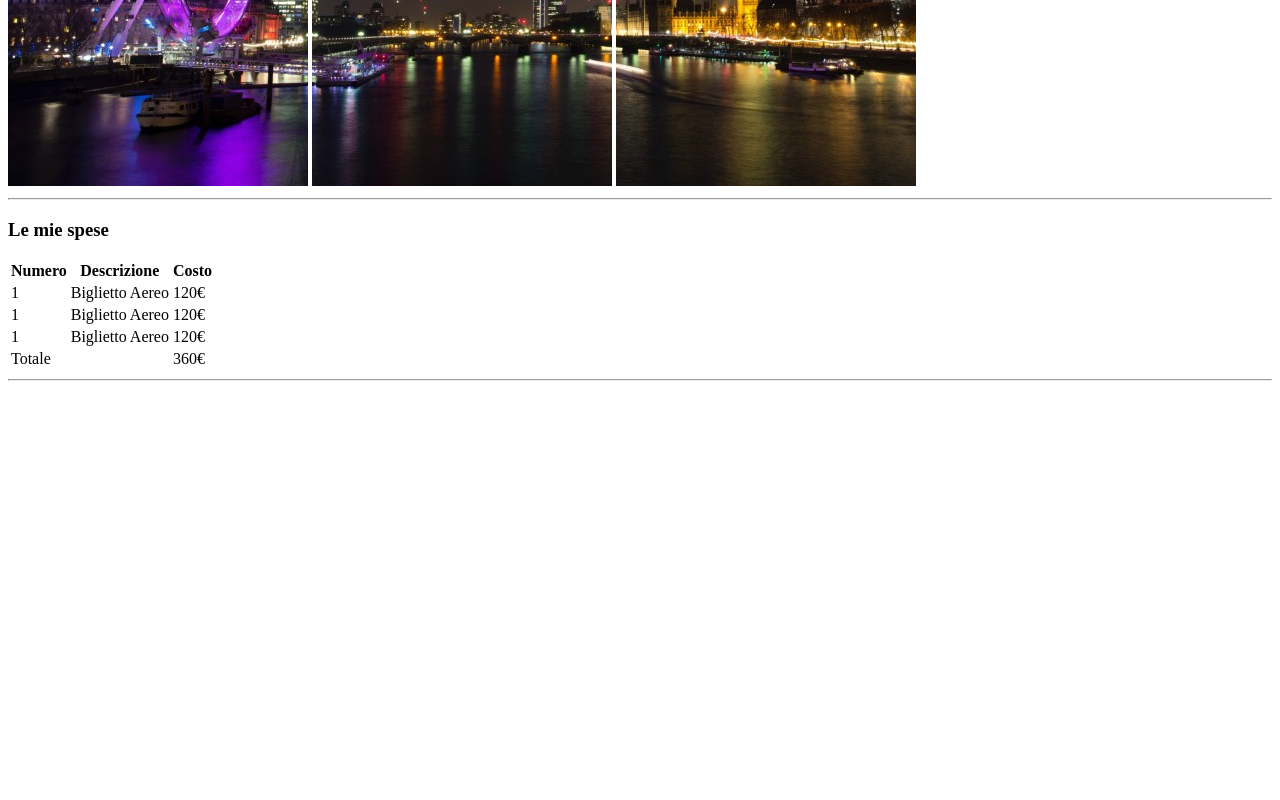
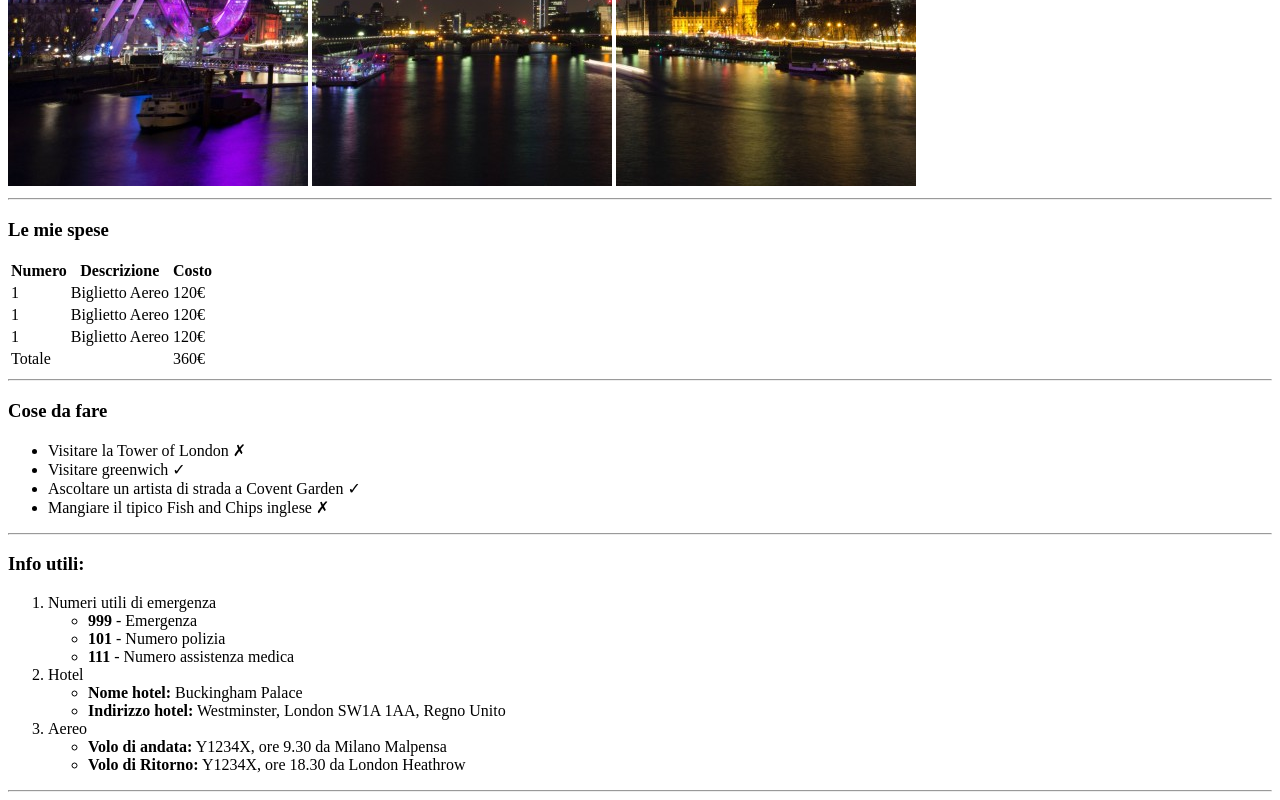
Before and after one commit to AlessiaCiabatti/html-london-trip, a plain HTML site: page index.html in a window 1280 px wide. Shown: the part 494-1294 px from the top of the page. Before the commit the page ends 883 px from the top, so only its background shows below. Drawn offline with Linux system fonts and the light colour scheme.

Commit message:
[add] to do list and info

```diff
--- a/index.html
+++ b/index.html
@@ -20,6 +20,8 @@
   <main>
     <h3>Le mie spese</h3>
 
+  <!-- tabella -->
+    <section>
       <table>
         <thead>
           <th><strong>Numero</strong></th>
@@ -53,9 +55,50 @@
           </tr>
         </tbody>
       </table>
+    </section>
     <hr>
+  <!-- /fine tabella -->
+
+  <!-- lista -->
+    <section>
+      <h3>Cose da fare</h3>
+        <ul>
+          <li>Visitare la Tower of London &#10007;</li>
+          <li>Visitare greenwich &#10003;</li>
+          <li>Ascoltare un artista di strada a Covent Garden &#10003;</li>
+          <li>Mangiare il tipico Fish and Chips inglese &#10007;</li>
+        </ul>
+      <hr>
+
+      <h3>Info utili:</h3>
+        <ol>
+          <li>Numeri utili di emergenza</li>
+            <ul>
+              <li><strong>999</strong> - Emergenza</li>
+              <li><strong>101</strong> - Numero polizia</li>
+              <li><strong>111</strong> - Numero assistenza medica</li>
+            </ul>
+
+          <li>Hotel</li>
+            <ul>
+              <li><strong>Nome hotel:</strong> Buckingham Palace</li>
+              <li><strong>Indirizzo hotel:</strong> Westminster, London SW1A 1AA, Regno Unito</li>
+            </ul>
+
+          <li>Aereo</li>
+            <ul>
+              <li><strong>Volo di andata:</strong> Y1234X, ore 9.30 da Milano Malpensa</li>
+              <li><strong>Volo di Ritorno:</strong> Y1234X, ore 18.30 da London Heathrow</li>
+            </ul>
+        </ol>
+      </section>
+    <hr>
+  <!-- /fine lista -->
   </main>
 
   <!-- footer le foto -->
+  <footer>
+
+  </footer>
 </body>
 </html>
```
Lines whose indentation alone changed are shown as unchanged.
